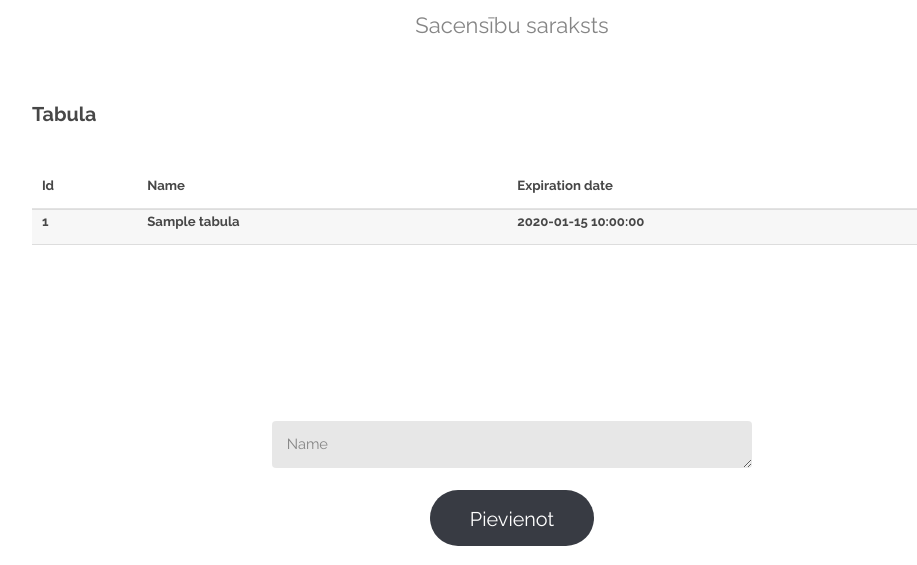
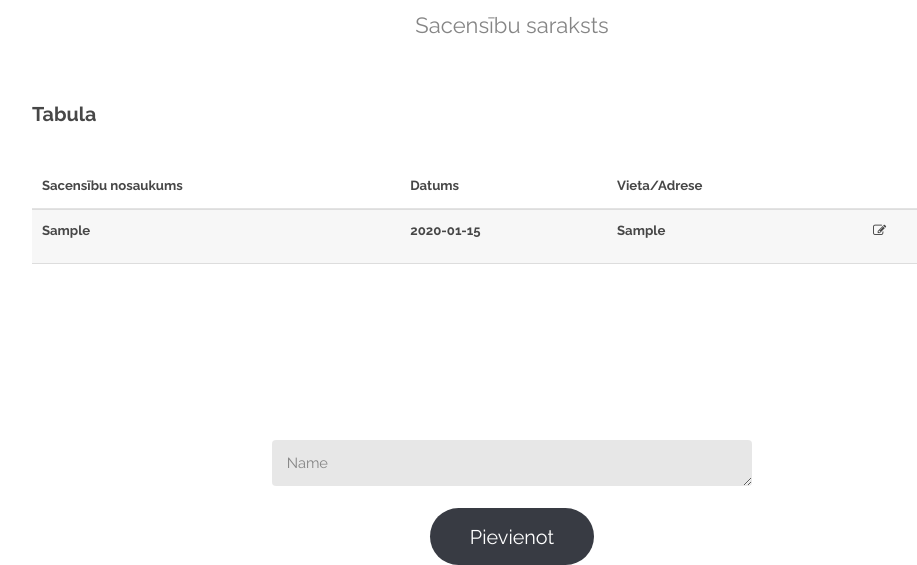
Before and after one commit to MGorelovs/PIT, a PHP site: page /sacensibas.php in a window 1280 px wide. Shown: the part 242-807 px from the top of the page, without its empty margins (128-1045 px from the left). Run offline with PHP 8.4, Linux system fonts and the light colour scheme; the visitor is signed in with stand-in values (Sample User, id 1); tables that the repository leaves empty or names only in its code hold one stand-in row (values such as "Sample post"); lists and menus that the app fills with data are empty.

Commit message:
Sacensibas in progress

```diff
--- a/css/style.css
+++ b/css/style.css
@@ -448,6 +448,17 @@
 			display: none;
 		}
 
+		.icon.fa-edit {
+			color: #474747;
+			border-radius: 100%;
+			display: inline-block;
+			height: 3.25em;
+			width: 3.25em;
+			line-height: 3.25em;
+			text-align: center;
+			background-color: transparent;
+		}
+
 		.icon.rounded {
 			background-color: #383b43;
 			border-radius: 100%;
@@ -527,6 +538,8 @@
 			.icon.rounded.fa-rss {
 				background-color: #f2600b;
 			}
+
+
 
 /* Image */
 
--- a/sacensibas.php
+++ b/sacensibas.php
@@ -55,25 +55,37 @@ include("db.php");
                 <table>
                     <thead>
                     <tr>
-                        <th>Id</th>
-                        <th>Name</th>
-                        <th>Expiration date</th>
+                        <th>Sacensību nosaukums</th>
+                        <th>Datums</th>
+                        <th>Vieta/Adrese</th>
+                        <th></th>
                     </tr>
                     </thead>
 
                     <tbody>
                     <?php
-
-                    $result = $db->query("SELECT * FROM tabula");
+                    $db->query("SET NAMES utf8mb4");
+                    $result = $db->query("SELECT * FROM sacensibas");
                     echo "</br>".$db->error;
 
-                    while($row = mysqli_fetch_assoc($result)){
-                        echo "<tr>";
-                        echo "<th>".$row['id']."</th>"."<th>".$row['name']."</th>"."<th>".$row['expiration_date']."</th>";
-                        echo "</tr>";
-                    }
 
 
+                    while($row = mysqli_fetch_assoc($result)) {
+                        if ($_SESSION['userType'] == 1) {
+
+                            echo "<tr>";
+                            echo "<th>" . $row['sacNosaukums'] . "</th>" . "<th>" . $row['sacDatums'] . "</th>" . "<th>" . $row['sacVieta'] . "</th>" . "<th><a class=\"icon fa-edit\"></a></th>";
+                            echo "</tr>";
+
+                        } else {
+
+                            echo "<tr>";
+                            echo "<th>" . $row['sacNosaukums'] . "</th>" . "<th>" . $row['sacDatums'] . "</th>" . "<th>" . $row['sacVieta'] . "</th>";
+                            echo "</tr>";
+
+                        }
+
+                    }
                     $db->close();
                     ?>
 
```
Also changed, not shown: MySQL/mydb.sql (+9 -9 lines).
